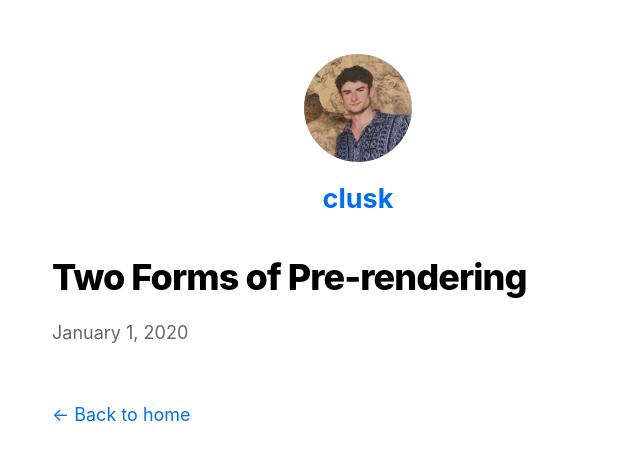
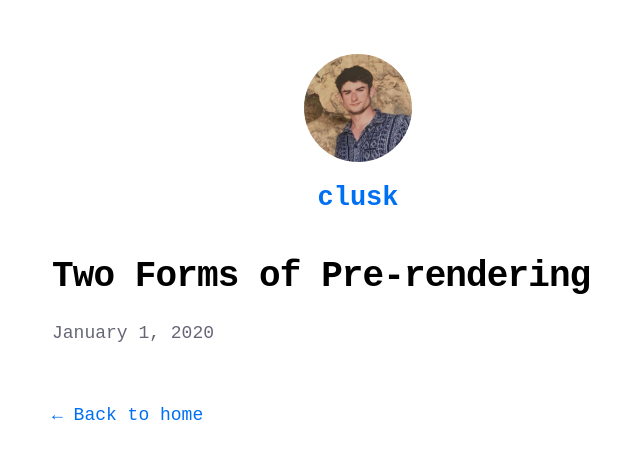
Before and after one commit to twocitizenships/nextjs-blog, a Next.js app: page /posts/pre-rendering in a window 1280 px wide. Shown: the top 460 px of the page, without its empty margins (282-922 px from the left). Built offline with nearby package versions, Linux system fonts and the light colour scheme.

Commit message:
Change font and additional styling

```diff
--- a/styles/alert.module.css
+++ /dev/null
@@ -1,6 +0,0 @@
-.success {
-    color: green;
-  }
-  .error {
-    color: red;
-  }
--- a/styles/global.css
+++ b/styles/global.css
@@ -2,8 +2,9 @@
 body {
   padding: 0;
   margin: 0;
-  font-family: -apple-system, BlinkMacSystemFont, Segoe UI, Roboto, Oxygen, Ubuntu,
-    Cantarell, Fira Sans, Droid Sans, Helvetica Neue, sans-serif;
+  font-family: monospace;
+  /* font-family: -apple-system, BlinkMacSystemFont, Segoe UI, Roboto, Oxygen, Ubuntu,
+    Cantarell, Fira Sans, Droid Sans, Helvetica Neue, sans-serif; */
   line-height: 1.6;
   font-size: 18px;
 }
@@ -25,3 +26,10 @@
   max-width: 100%;
   display: block;
 }
+
+.center {
+  display: block;
+  margin-left: auto;
+  margin-right: auto;
+  width: 50%;
+}
--- a/styles/utils.module.css
+++ b/styles/utils.module.css
@@ -48,5 +48,5 @@
   }
 
   .lightText {
-    color: #666;
+    color: #667;
   }
```
